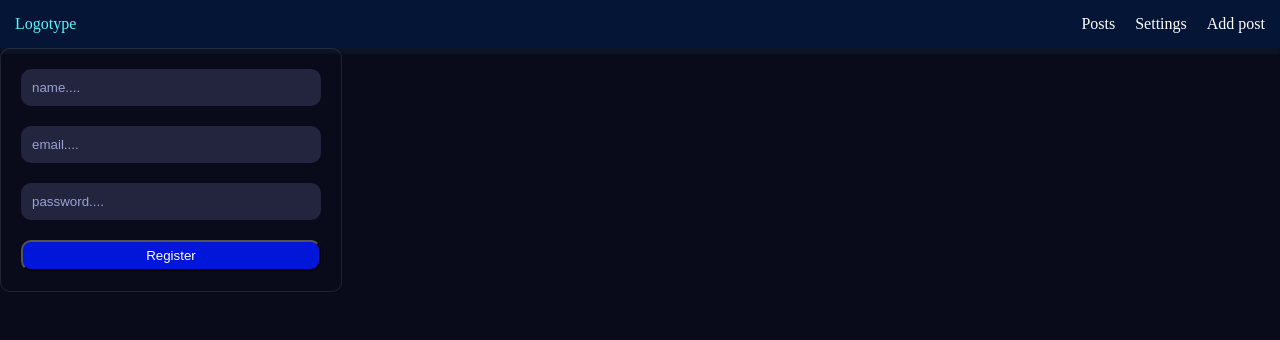
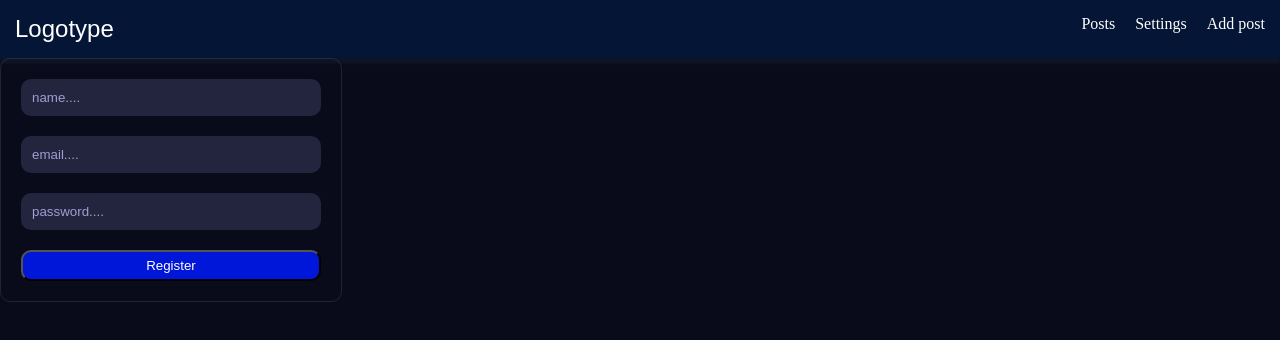
Before and after one commit to volodinSergey/Blog-for-devhouse, a Vue app in the folder frontend/: page / in a window 1280 px wide. Shown: the top 340 px of the page. Built offline with nearby package versions, Linux system fonts and the light colour scheme.

Commit message:
Created logo component

```diff
--- a/frontend/src/components/TheHeader.vue
+++ b/frontend/src/components/TheHeader.vue
@@ -1,6 +1,6 @@
 <template>
   <header class="header">
-    <span>Logotype</span>
+    <TheLogo />
 
     <nav class="navigation">
       <ul class="navigation__list navigation-list">
@@ -31,8 +31,14 @@
 </template>
 
 <script>
+import TheLogo from './TheLogo.vue'
+
 export default {
   name: 'TheHeader',
+
+  components: {
+    TheLogo,
+  },
 }
 </script>
 
--- /dev/null
+++ b/frontend/src/components/TheLogo.vue
@@ -0,0 +1,28 @@
+<template>
+  <div class="logo-box">
+    <router-link
+      class="logo-box__logo"
+      :to="{}"
+      >Logotype
+    </router-link>
+  </div>
+</template>
+
+<script>
+export default {
+  name: 'TheLogo',
+}
+</script>
+
+<style lang="scss" scoped>
+$logo-color: #fff;
+.logo-box {
+  display: inline-block;
+
+  &__logo {
+    font-family: sans-serif;
+    font-size: 1.5rem;
+    color: $logo-color;
+  }
+}
+</style>
```
